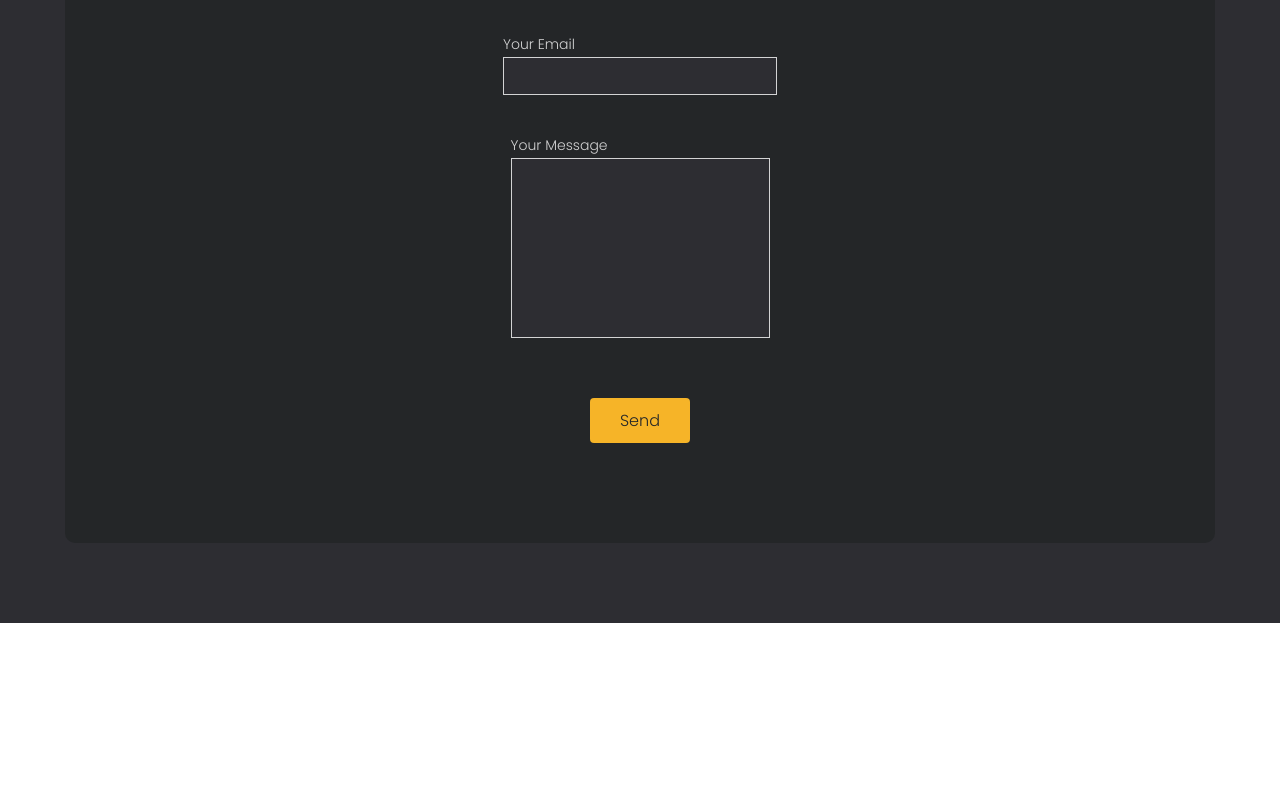
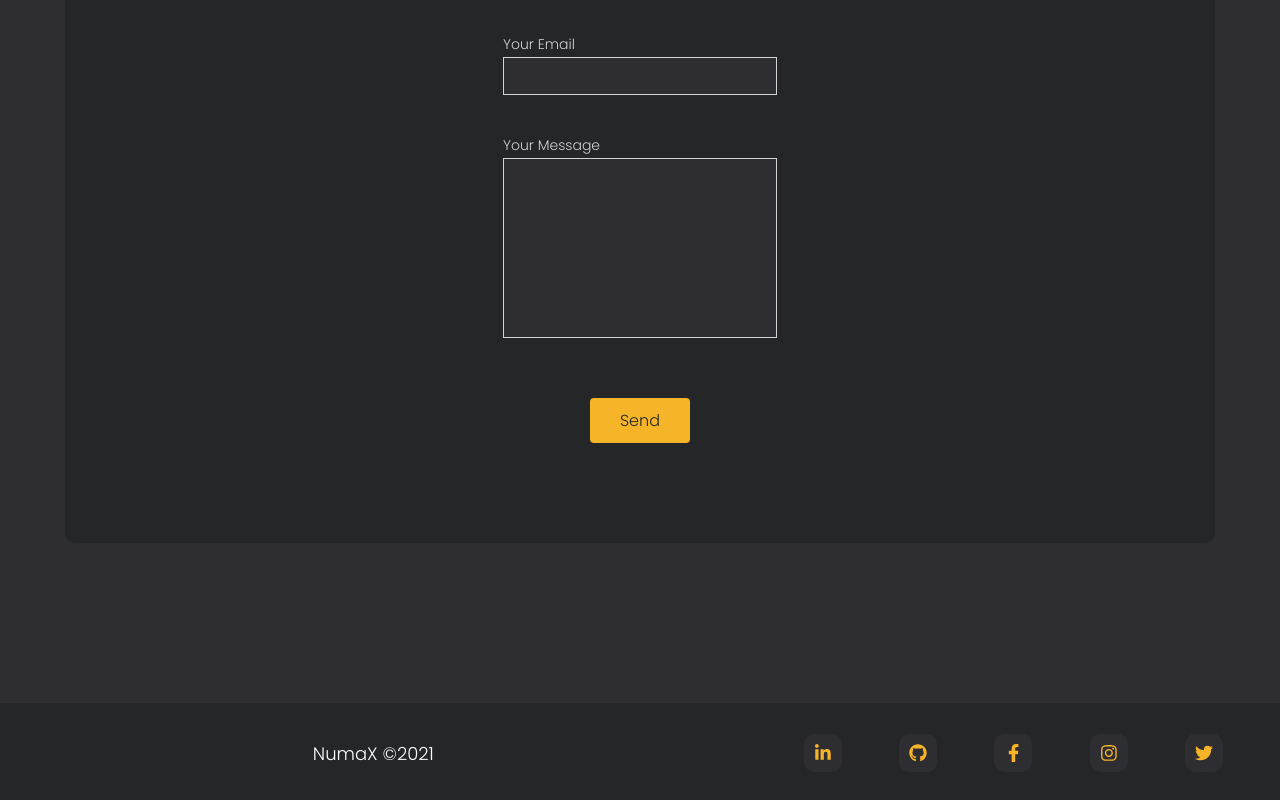
Before and after one commit to GabrielNumaX/new-portfolio, a Next.js app: page / in a window 1280 px wide. Shown: the part 4765-5565 px from the top of the page. Before the commit the page ends 5388 px from the top, so only its background shows below. Built offline with nearby package versions, Linux system fonts and the light colour scheme.

Commit message:
footer DONE all layout DONE github email config

```diff
--- /dev/null
+++ b/components/Footer.js
@@ -0,0 +1,63 @@
+import { FontAwesomeIcon } from "@fortawesome/react-fontawesome";
+import { faLinkedinIn, faGithub, faFacebookF, faInstagram, faTwitter } from "@fortawesome/free-brands-svg-icons";
+
+// The following import prevents a Font Awesome icon server-side rendering bug,
+// where the icons flash from a very large icon down to a properly sized one:
+import '@fortawesome/fontawesome-svg-core/styles.css';
+// Prevent fontawesome from adding its CSS since we did it manually above:
+import { config } from '@fortawesome/fontawesome-svg-core';
+config.autoAddCss = false; /* eslint-disable import/first */
+
+const Footer = () => {
+
+    const d = new Date();
+    const year = d.getFullYear();
+
+
+    return (
+        <footer>
+
+            <div className="footerText">
+
+                <p>NumaX &copy;{year}</p>
+
+            </div>
+
+            <div className="footerIcons">
+
+                <a href="https://www.linkedin.com/in/numax" target="_blank" rel="noopener noreferrer">
+
+                    <FontAwesomeIcon icon={faLinkedinIn} className="icon" />
+
+                </a>
+
+                <a href="https://github.com/GabrielNumaX" target="_blank" rel="noopener noreferrer">
+
+                    <FontAwesomeIcon icon={faGithub} className="icon" />
+
+                </a>
+
+                <a href="https://www.facebook.com/gabriel.numax" target="_blank" rel="noopener noreferrer">
+
+                    <FontAwesomeIcon icon={faFacebookF} className="icon" />
+
+                </a>
+
+                <a href="https://www.instagram.com/_.numax._" target="_blank" rel="noopener noreferrer">
+                    <FontAwesomeIcon icon={faInstagram} className="icon" />
+
+                </a>
+
+                <a href="https://twitter.com/gabrielnumax" target="_blank" rel="noopener noreferrer">
+
+                    <FontAwesomeIcon icon={faTwitter} className="icon" />
+
+                </a>
+
+
+            </div>
+        </footer>
+    );
+}
+
+export default Footer;
--- a/pages/index.js
+++ b/pages/index.js
@@ -4,6 +4,7 @@ import Skills from "../components/Skills";
 import Proyects from "../components/Proyects";
 import SocialMedia from "../components/SocialMedia";
 import ContactMe from "../components/ContactMe";
+import Footer from "../components/Footer";
 
 export default function Home() {
   return (
@@ -14,6 +15,7 @@ export default function Home() {
       <Proyects />
       <SocialMedia />
       <ContactMe />
+      <Footer />
     </>
   )
 }
--- a/styles/contact.scss
+++ b/styles/contact.scss
@@ -1,7 +1,7 @@
 .contact {
     display: flex;
     flex-direction: column;
-    padding: 80px $paddingLRContainer;
+    padding: 80px $paddingLRContainer 160px;
     // background: $dark01a;
     background: $dark02;
 
@@ -63,6 +63,9 @@
                 display: flex;
                 flex-direction: column;
                 margin-bottom: 40px;
+                // flex: 1;
+                // background: chocolate;
+                width: 100%;
 
                 label {
                     // color: $white;
--- /dev/null
+++ b/styles/footer.scss
@@ -0,0 +1,43 @@
+footer {
+    background: $dark01a;
+    height: 100px;
+    display: flex;
+
+    .footerText {
+        flex: 7;
+        display: flex;
+        align-items: center;
+        // background: chocolate;
+        justify-content: center;
+
+        p {
+            font-size: 1.8rem;
+            color: $white;
+            font-weight: $light;
+            // background: cornsilk;
+        }
+    }
+
+    .footerIcons {
+        flex: 5;
+        display: flex;
+        align-items: center;
+        justify-content: space-evenly;
+        // background: cornsilk;
+
+        a {
+            width: 38px;
+            height: 38px;
+            border-radius: 10px;
+            background: $dark02;
+            display: flex;
+            justify-content: center;
+            align-items: center;
+
+            .icon {
+                color: $yellow;
+                font-size: 1.8rem;
+            }
+        }
+    }
+}
--- a/styles/globals.scss
+++ b/styles/globals.scss
@@ -36,3 +36,4 @@ html {
 @import "proyects";
 @import "social";
 @import "contact";
+@import "footer";
```
